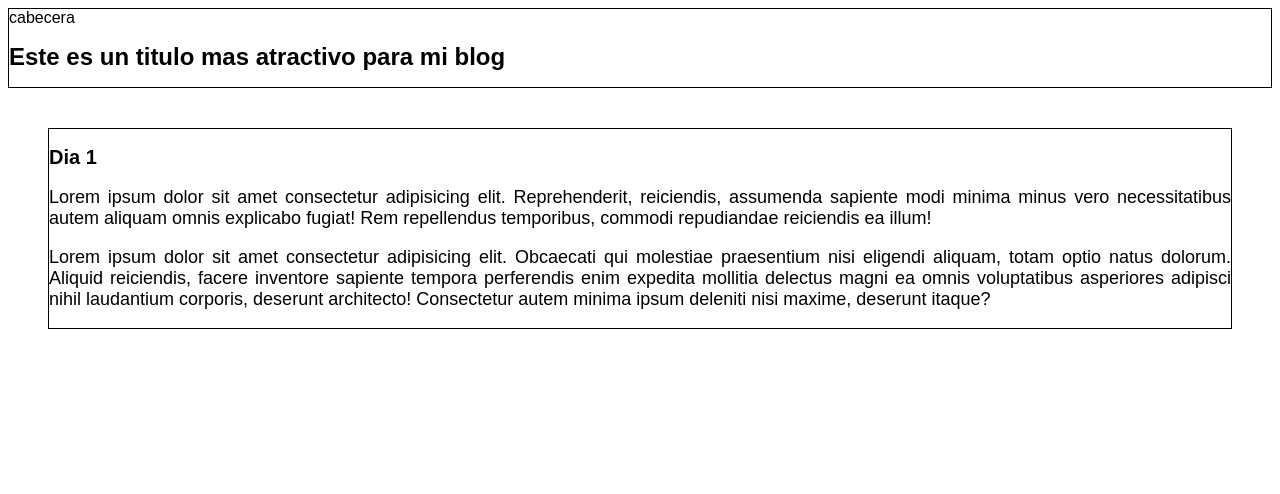
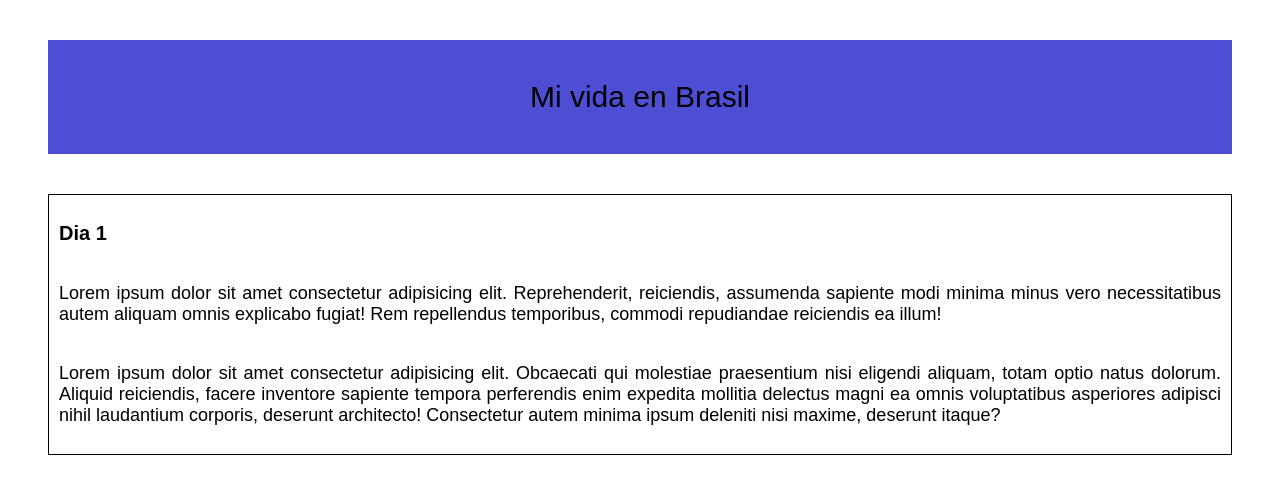
Before and after one commit to blackshot26/blog, a plain HTML site: page index.html in a window 1280 px wide. Drawn offline with Linux system fonts and the light colour scheme.

Commit message:
Finalizada la cabecera con diseño azul

```diff
--- a/css/estilos.css
+++ b/css/estilos.css
@@ -1,12 +1,15 @@
 *{
     font-family: Arial, Helvetica, sans-serif;
 }
-
-.header{
-    border: #000000 1px solid;
+header{
+    margin: 40px 40px;
+    background-color: #4e4ed4;
+    text-align: center;
+    padding: 40px;
+    font-size: 30px;
 }
-.header h1{
-    font-size: 24px;
+.cabecera{
+    padding: 3px;
 }
 .container{
     border: #000000 1px solid;
@@ -14,8 +17,10 @@
 }
 .titulo{
     font-size: 20px;
+    padding: 10px;
 }
 p{
     font-size: 18px;
     text-align: justify;
+    padding: 10px;
 }
--- a/index.html
+++ b/index.html
@@ -10,8 +10,7 @@
 </head>
 <body>
     <header class="header">
-        <div id="cabecera">cabecera</div>
-        <h1>Este es un titulo mas atractivo para mi blog</h1>
+        <div id="cabecera">Mi vida en Brasil</div>
     </header>
     <main>
         <section class="container">
```
